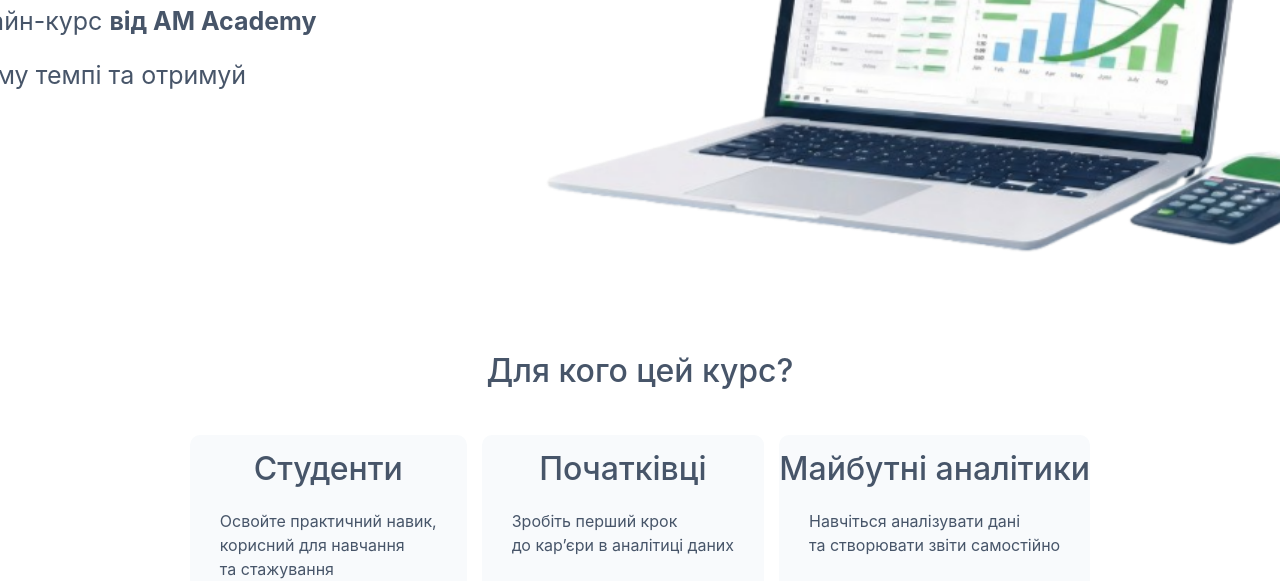
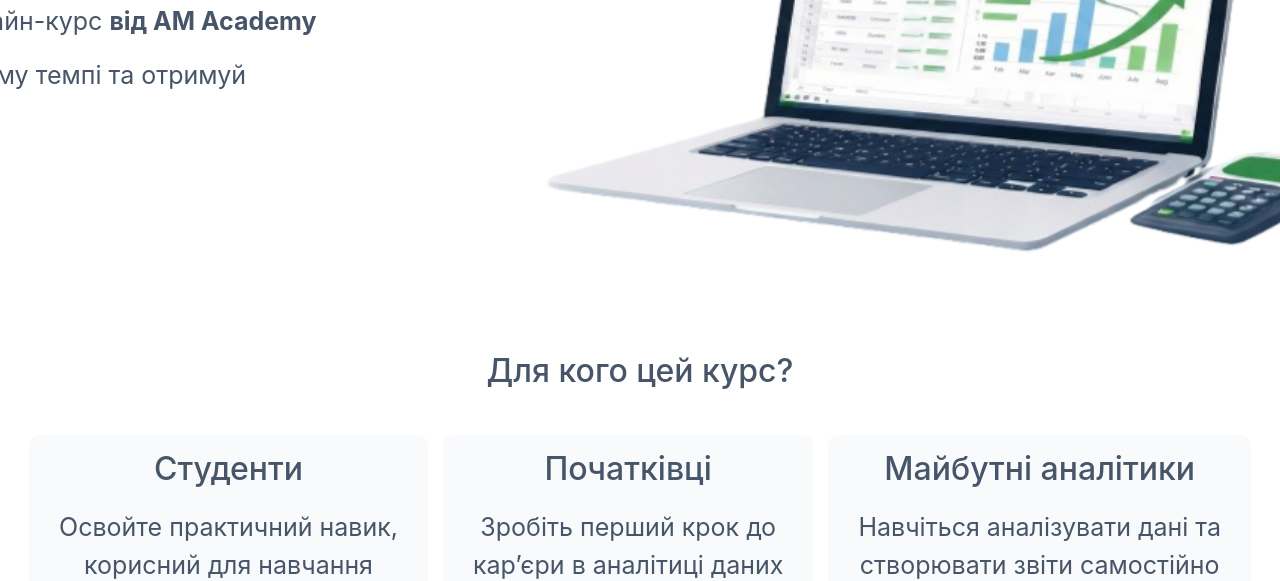
Before and after one commit to HECKONCHIK/AM-Academy, a website: page src/app/index.html in a window 1280 px wide. Shown: the part 375-956 px from the top of the page. Drawn offline with nearby package versions, Linux system fonts and the light colour scheme; files that its build step writes are made by us from their sources.

Commit message:
Improve 'For Who' section layout and text

```diff
--- a/src/app/components/main/info.html
+++ b/src/app/components/main/info.html
@@ -26,12 +26,12 @@
       <li class="for-who-item">
         <i></i>
         <p class="p-for-who">Початківці</p>
-        <p class="desc-for-who">Зробіть перший крок <br> до кар’єри в аналітиці даних</p>
+        <p class="desc-for-who">Зробіть перший крок до <br> кар’єри в аналітиці даних</p>
       </li>
       <li class="for-who-item">
         <i></i>
         <p class="p-for-who">Майбутні аналітики</p>
-        <p class="desc-for-who">Навчіться аналізувати дані <br> та створювати звіти самостійно</p>
+        <p class="desc-for-who">Навчіться аналізувати дані та <br> створювати звіти самостійно</p>
       </li>
     </ul>
   </div>
--- a/src/app/scss/main/info.scss
+++ b/src/app/scss/main/info.scss
@@ -58,6 +58,10 @@
   margin-top: 10px;
 }
 
+.p-for-who li {
+  margin: 10px 20px;
+}
+
 .list-for-who {
   list-style: none;
 
@@ -80,5 +84,9 @@
 .desc-for-who {
  @include content-center;
 
+  text-align: center;
+
+  font-size: 25px;
+
   margin: 0 30px 30px;
 }
```
Also changed, not shown: dist/css/style.min.css, dist/index.html.
